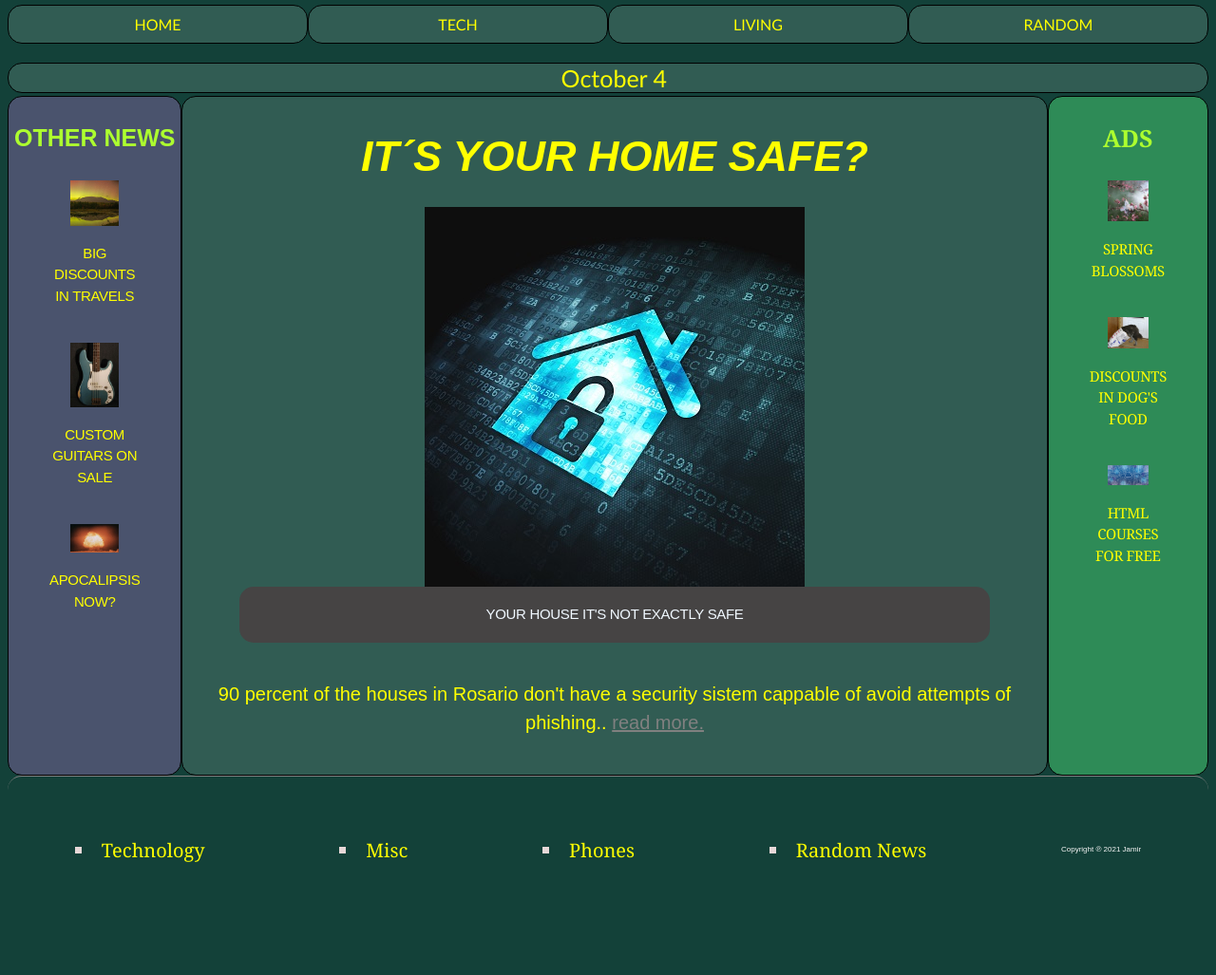
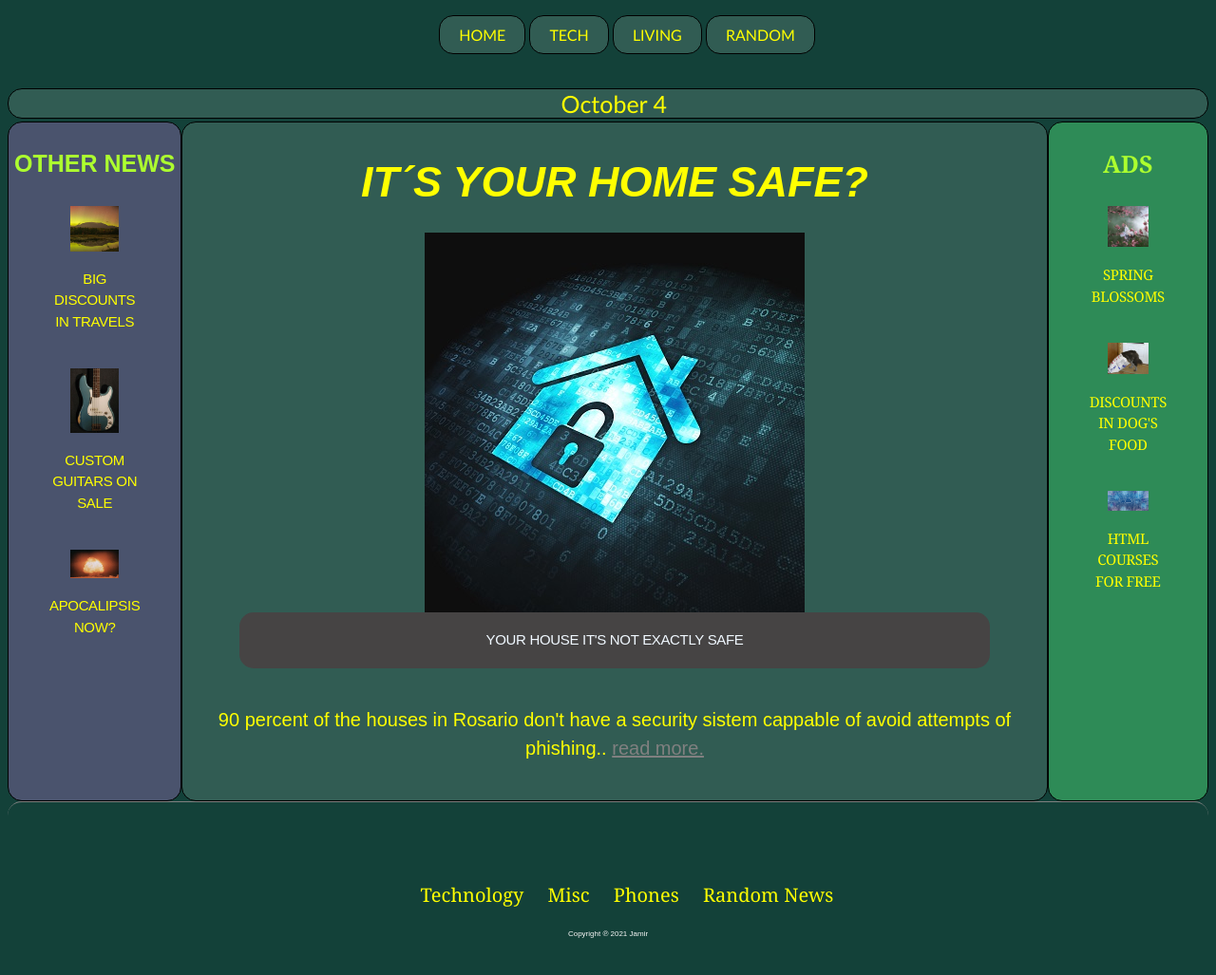
Before and after one commit to JamirMansilla/dosko-g-basd-2021-class-3, a plain HTML site: page index.html in a window 1280 px wide. Shown: the part 273-1300 px from the top of the page at 95% size. Drawn offline with Linux system fonts and the light colour scheme.

Commit message:
Final commit with all the responsive stylesheets

```diff
--- a/css/styles.css
+++ b/css/styles.css
@@ -46,6 +46,7 @@ header{
     display: flex;
     background-color: transparent;
     justify-content: center;
+    align-items: center;
  }
 
 /* style of main article */
@@ -180,15 +181,15 @@ footer{
     background-color: slateblue;
     border-top: grey thin solid;
 }
+footer menu{
+    list-style: none;
+
+}
 
 footer li a{
-    box-sizing: border-box;
-    list-style: none;
-    width: 100%;
     text-decoration: none;
     color:yellow;
     text-transform: capitalize;
-    margin: auto;
 }
 .pfooter{
     font-size: 8px;
--- a/css/styles420-800.css
+++ b/css/styles420-800.css
@@ -18,30 +18,24 @@
     .flex-burger .burger{
         display: none;
     }
-
+    .flex-burger{
+        list-style: none;
+    }
      nav li:hover{
          cursor: pointer;
          background-color: tomato;
      }
      nav li {
-         width: 100%;
+         display: inline-block;
          background-color: rgb(49, 92, 83);
          border: black thin solid;
-         margin-top: 5px;
-         margin-left: 0%;
-         padding: 10px;
-         text-align: center;
+         margin:0;
+         padding: 10px 20px;
          text-transform: uppercase;
          color: yellow;
          border-radius: 15px;
          text-decoration: none;
          list-style: none;
-
-     }
-     nav{
-        display: flex;
-        flex-direction:row;
-
      }
     /* style for date*/
 
@@ -74,11 +68,13 @@
     }
     footer{
         background-color: transparent;
-        display: flex;
-        flex-direction: row;
-        list-style: square;
-        flex-wrap: nowrap;
-        justify-content: space-around;
+    }
+    footer menu{
+        list-style: none;
+    }
+    footer li{
+        display: inline-block;
+        padding: 0 10px;
     }
     footer li a:hover{
         cursor:pointer;
--- a/index.html
+++ b/index.html
@@ -21,10 +21,12 @@
         </header>
         <nav class="flex-burger">
                 <img class="burger" src="./images/burgericon.png" alt="burger menu icon" width="35">
+                <menu>
                     <li><a href="#"></a>home</li>
                     <li><a href="#"></a>tech</li>
                     <li><a href="#"></a>living</li>
                     <li><a href="#"></a>random</li>
+                </menu>
         </nav>
         <main>
             <p class="date">
@@ -109,10 +111,12 @@
             </div>
         </main>
         <footer>
+            <menu>
                 <li><a href="#">technology</a></li>
                 <li><a href="#">misc</a></li>
                 <li><a href="#">phones</a></li>
                 <li><a href="#">random news</a></li>
+            </menu>
             <div>
                 <p class="pfooter">
                     Copyright &copysr; 2021 Jamir
```
Lines whose indentation alone changed are shown as unchanged.
